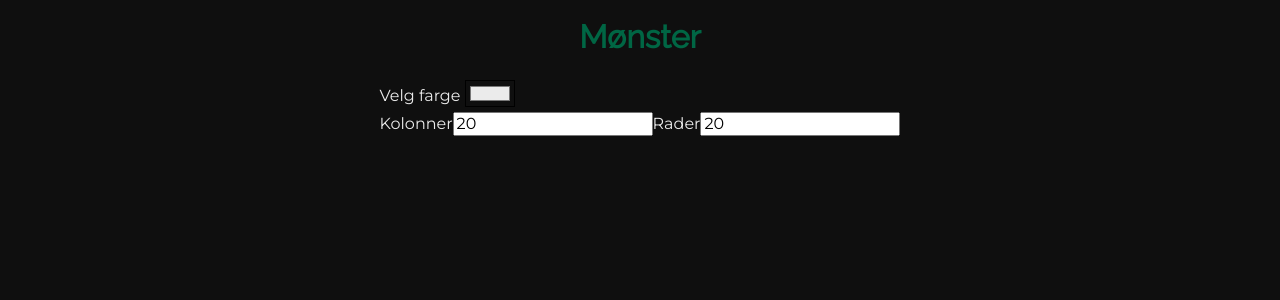
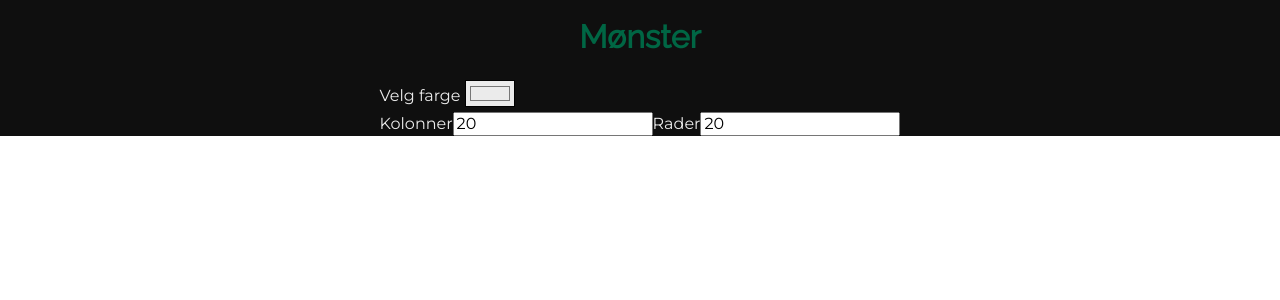
Before and after one commit to icanseetime/sysaker, a React (Create React App) app in the folder frontend/: page / in a window 1280 px wide. Shown: the top 300 px of the page. Built offline with nearby package versions, Linux system fonts and the light colour scheme.

Commit message:
updated theme throughout app

```diff
--- a/frontend/src/App.js
+++ b/frontend/src/App.js
@@ -10,14 +10,17 @@ import Main from './pages/Main/Main'
 import Header from './components/navigation/Header/Header'
 
 function App() {
-	const [theme, setTheme] = useState({
-		theme: themes.dark
-	})
+	const [theme, setTheme] = useState(themes.dark)
 
 	const themeValue = useMemo(() => ({ theme, setTheme }), [theme, setTheme])
 
 	return (
-		<div className="App">
+		<div
+			className="App"
+			style={{
+				backgroundColor: theme.main
+			}}
+		>
 			<ThemeContext.Provider value={themeValue}>
 				<Router>
 					<Header />
--- a/frontend/src/components/colors/ColorSelector/ColorSelector.css
+++ b/frontend/src/components/colors/ColorSelector/ColorSelector.css
@@ -1,4 +1,3 @@
 .ColorSelector input {
     margin: 5px;
-    background-color: var(--main-color);
 }
--- a/frontend/src/components/colors/ColorSelector/ColorSelector.jsx
+++ b/frontend/src/components/colors/ColorSelector/ColorSelector.jsx
@@ -1,16 +1,28 @@
-import React from 'react'
+import React, { useContext } from 'react'
 import './ColorSelector.css'
+import { ThemeContext } from '../../../utils/ThemeContext'
 
 export default function ColorSelector({ color, changeColor }) {
+	const { theme } = useContext(ThemeContext)
 	return (
 		<span className="ColorSelector">
-			<label htmlFor="color-selector">Velg farge</label>
+			<label
+				htmlFor="color-selector"
+				style={{
+					color: theme.secondary
+				}}
+			>
+				Velg farge
+			</label>
 			<input
 				type="color"
 				name="color-selector"
 				id="color-selector"
 				value={color}
 				onChange={(e) => changeColor(e.target.value)}
+				style={{
+					backgroundColor: theme.secondary
+				}}
 			/>
 		</span>
 	)
--- a/frontend/src/components/inputs/NumberInput/NumberInput.jsx
+++ b/frontend/src/components/inputs/NumberInput/NumberInput.jsx
@@ -1,9 +1,18 @@
-import React from 'react'
+import React, { useContext } from 'react'
+import { ThemeContext } from '../../../utils/ThemeContext'
 
 export default function NumberInput({ label, name, value, onChange }) {
+	const { theme } = useContext(ThemeContext)
 	return (
 		<span>
-			<label htmlFor={name}>{label}</label>
+			<label
+				htmlFor={name}
+				style={{
+					color: theme.secondary
+				}}
+			>
+				{label}
+			</label>
 			<input
 				type="number"
 				name={name}
--- a/frontend/src/components/navigation/Header/Header.jsx
+++ b/frontend/src/components/navigation/Header/Header.jsx
@@ -1,9 +1,17 @@
-import React from 'react'
+import React, { useContext } from 'react'
+import { ThemeContext } from '../../../utils/ThemeContext'
 
 export default function Header() {
+	const { theme } = useContext(ThemeContext)
 	return (
 		<header>
-			<h1>Mønster</h1>
+			<h1
+				style={{
+					color: theme.accent
+				}}
+			>
+				Mønster
+			</h1>
 		</header>
 	)
 }
--- a/frontend/src/index.css
+++ b/frontend/src/index.css
@@ -1,15 +1,9 @@
 :root {
-    --main-color: hsl(0, 0%, 6%);
-    --secondary-color: hsl(0, 0%, 92%);
-    --theme-color: hsl(160, 100%, 20%);
-    --invert: 90%;
     --headings: 'Raleway', sans-serif;
     --text: 'Montserrat', sans-serif;
 }
 
 body {
-    background-color: var(--main-color);
-    color: var(--secondary-color);
     font-family: var(--text);
 }
 
@@ -20,6 +14,5 @@ h4,
 h5,
 h6 {
     font-family: var(--headings);
-    color: var(--theme-color);
     line-height: 1;
 }
--- a/frontend/src/utils/ThemeContext.js
+++ b/frontend/src/utils/ThemeContext.js
@@ -3,15 +3,13 @@ import { createContext } from 'react'
 export const themes = {
 	dark: {
 		main: 'hsl(0, 0%, 6%)',
-		secondary: 'hsl(0%, 0%, 92%)',
-		accent: 'hsl(160, 100%, 20%)',
-		invert: '90%'
+		secondary: 'hsl(0, 0%, 92%)',
+		accent: 'hsl(160, 100%, 20%)'
 	},
 	light: {
 		main: 'hsl(0, 0%, 92%)',
-		secondary: 'hsl(0%, 0%, 6%)',
-		accent: 'hsl(160, 100%, 32%)',
-		invert: '90%'
+		secondary: 'hsl(0, 0%, 6%)',
+		accent: 'hsl(198, 100%, 46%)'
 	}
 }
 
```
